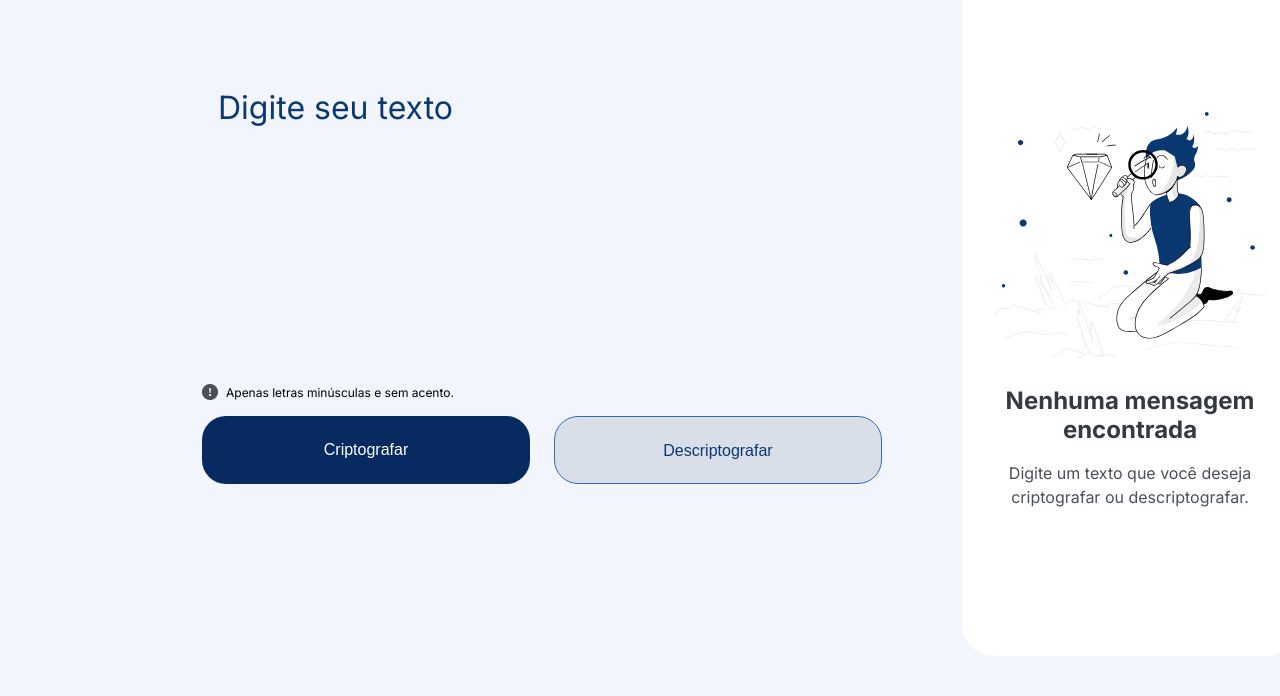
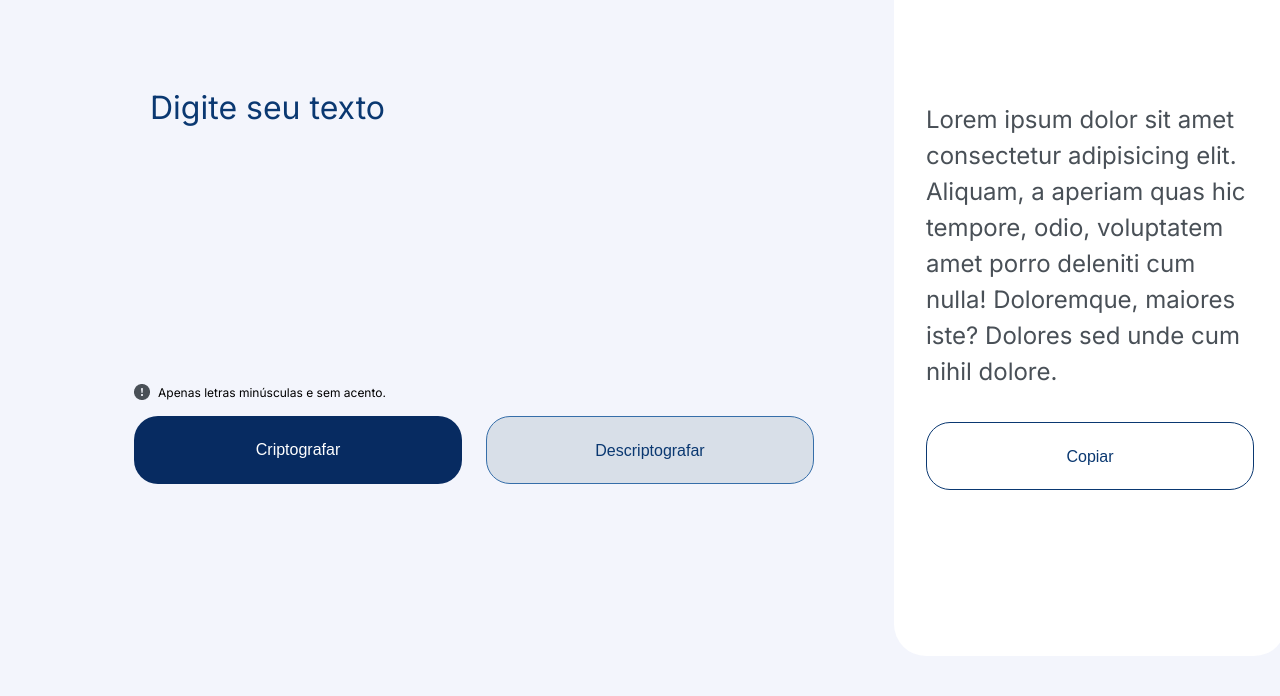
Before and after one commit to arissonlima/challenge-1-oracle-alura-decodificador-de-texto, a plain HTML site: page index.html in a window 1280 px wide. Shown: the part 104-800 px from the top of the page. Drawn offline with Linux system fonts and the light colour scheme; files whose address does not match are found by name.

Commit message:
Criado arquivo JS + area de visualização do texto criptografado

```diff
--- a/css/style.css
+++ b/css/style.css
@@ -59,7 +59,7 @@ header{
 }
 
 main{
-  padding-left: 15rem;
+  padding-left: 10rem;
   padding-right: 5rem;
   display: flex;
   align-items: start;
@@ -123,6 +123,7 @@ aside img{
   width: 336px;
   height: 304px;
   padding: 0 2rem;
+  display: none;
 }
 
 aside h2{
@@ -133,6 +134,7 @@ aside h2{
   margin-bottom: 1rem;
   line-height: 120%;
   padding: 0 2rem;
+  display: none;
 }
 
 aside p{
@@ -142,6 +144,16 @@ aside p{
   text-align: center;
   color: var(--gray-400);
   padding: 0 2rem;
+  display: none;
+}
+
+aside span{
+  font-size: 1.5rem;
+  font-weight: 400;
+  line-height: 150%;
+  color: var(--gray-400);
+  padding: 0 2rem;
+  margin-bottom: 2rem;
 }
 
 .button{
@@ -176,5 +188,12 @@ aside p{
 .descriptografar:hover{
   background: var(--white);
   border: 1px solid var(--dark-blue-300);
-  transition: all ease 1s;
+  transition: all ease .5s;
 }
+
+.copiar{
+  background: var(--white);
+  color: var(--dark-blue-300);
+  border: 1px solid var(--dark-blue-300);
+  margin: 0 2rem;
+}
--- a/index.html
+++ b/index.html
@@ -25,14 +25,26 @@
         </a>
       </header>
       <main>
-        <textarea placeholder="Digite seu texto"></textarea>
+        <textarea
+          type="text"
+          id="cachorro"
+          placeholder="Digite seu texto"
+        ></textarea>
         <p class="info">
           <img src="./assets/icons/info.png" />
           Apenas letras minúsculas e sem acento.
         </p>
         <div class="acoes">
-          <button class="button criptografar">Criptografar</button>
-          <button class="button descriptografar">Descriptografar</button>
+          <button
+            type="button"
+            onclick="criptografa()"
+            class="button criptografar"
+          >
+            Criptografar
+          </button>
+          <button type="button" class="button descriptografar">
+            Descriptografar
+          </button>
         </div>
       </main>
     </div>
@@ -43,6 +55,15 @@
       />
       <h2>Nenhuma mensagem encontrada</h2>
       <p>Digite um texto que você deseja criptografar ou descriptografar.</p>
+      <span>
+        Lorem ipsum dolor sit amet consectetur adipisicing elit. Aliquam, a
+        aperiam quas hic tempore, odio, voluptatem amet porro deleniti cum
+        nulla! Doloremque, maiores iste? Dolores sed unde cum nihil dolore.
+      </span>
+
+      <button type="button" class="button copiar">Copiar</button>
     </aside>
+
+    <script src="./js/script.js"></script>
   </body>
 </html>
--- /dev/null
+++ b/js/script.js
@@ -0,0 +1,5 @@
+function criptografa() {
+  let textarea = document.querySelector("textarea");
+  let texto = textarea.value;
+  console.log(texto);
+}
```
